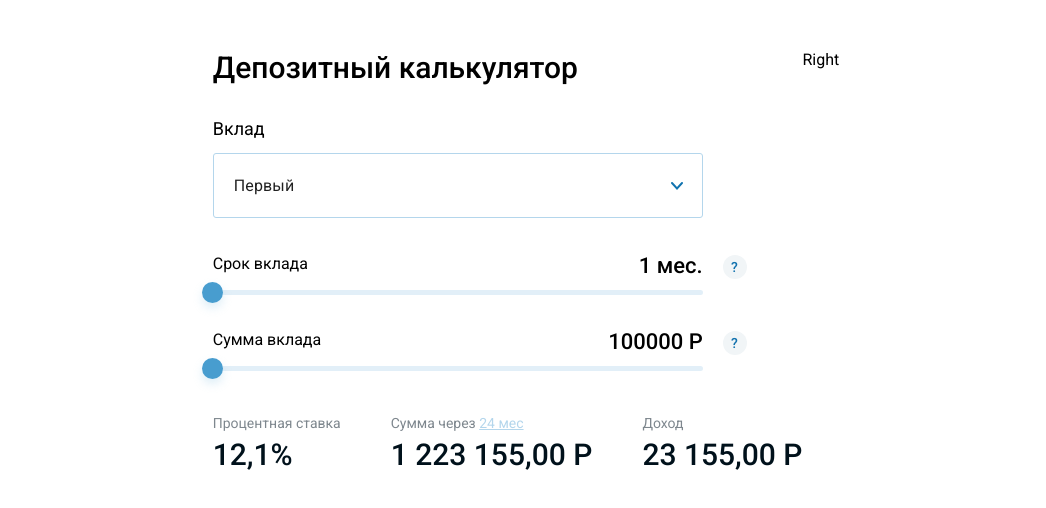
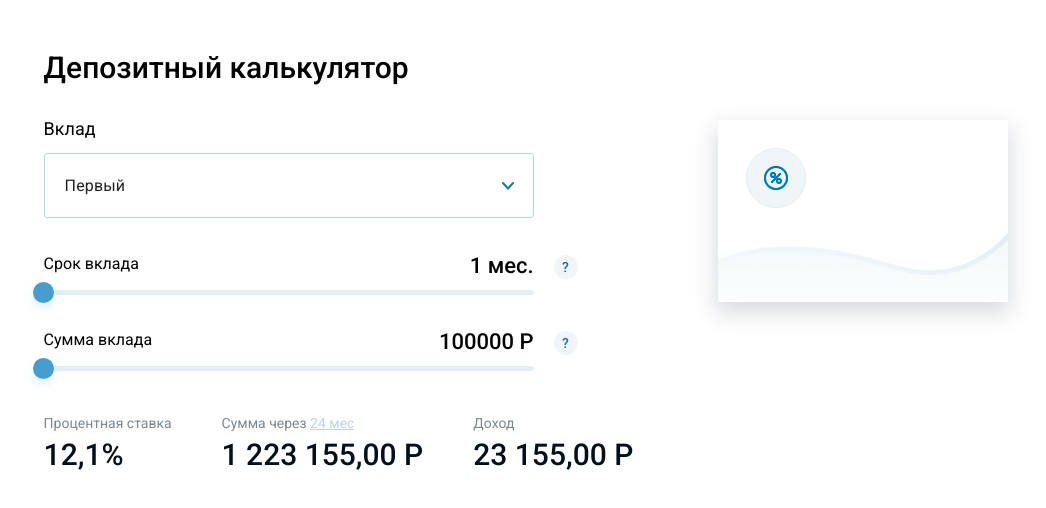
Before and after one commit to webdevkirill/deposit-calc-react, a React (Create React App) app: page / in a window 1280 px wide. Shown: the top 508 px of the page, without its empty margins (114-1160 px from the left). Built offline with nearby package versions, Linux system fonts and the light colour scheme.

Commit message:
Добавляет стили для правой части приложения и картинку

```diff
--- a/src/components/RightSide/RightSide.js
+++ b/src/components/RightSide/RightSide.js
@@ -1,5 +1,16 @@
 import React from 'react';
+import { rightSideStyles } from './rightSideStyles';
+import img from '../../img/rightSide.png';
 
 export default function RightSide() {
-	return <div>Right</div>;
+	const styles = rightSideStyles();
+	return (
+		<div className={styles.root}>
+			<img
+				src={img}
+				alt='Изображение приложения'
+				className={styles.img}
+			/>
+		</div>
+	);
 }
--- /dev/null
+++ b/src/components/RightSide/rightSideStyles.js
@@ -0,0 +1,16 @@
+import { makeStyles } from '@material-ui/core/styles';
+
+export const rightSideStyles = makeStyles((theme) => ({
+	root: {
+		marginTop: 70,
+		marginLeft: 85,
+		display: 'flex',
+		flexDirection: 'column',
+		justifyContent: 'space-between',
+	},
+	img: {
+		width: 290,
+		height: 182,
+		boxShadow: '0px 9px 21px 2px rgba(60, 72, 104, 0.2)',
+	},
+}));
```
Also changed, not shown: src/img/rightSide.png (added).
